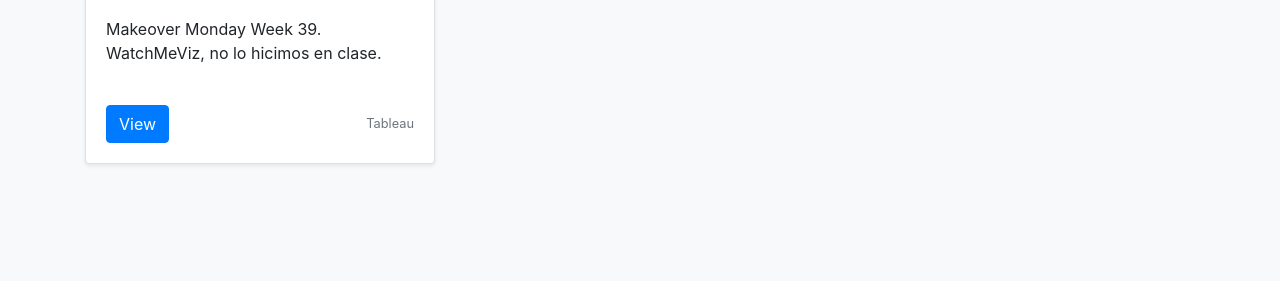
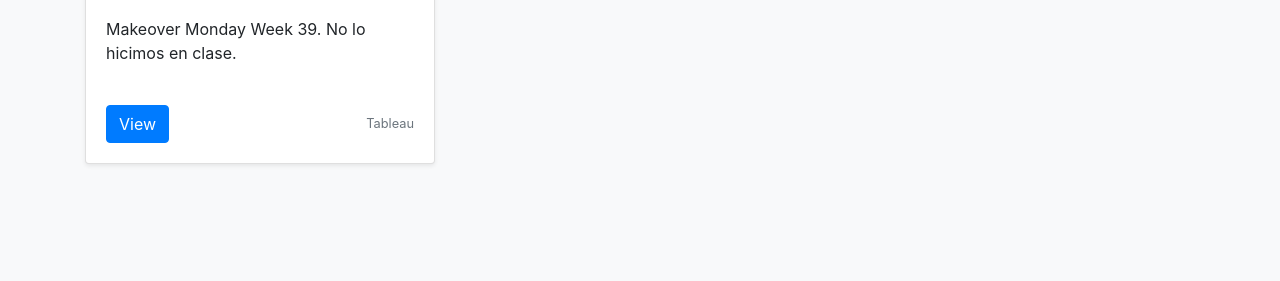
Before and after one commit to FedeBrg/infovis, a plain HTML site: page home.html in a window 1280 px wide. Shown: the part 2320-2601 px from the top of the page. Drawn offline with nearby package versions, Linux system fonts and the light colour scheme.

Commit message:
Update home.html

```diff
--- a/home.html
+++ b/home.html
@@ -303,7 +303,7 @@ footer p {
           <div class="card mb-4 shadow-sm">
             <img src="https://raw.githubusercontent.com/FedeBrg/infovis/gh-pages/img/W39.JPG" style="width: 100%; height: 200px">
             <div class="card-body">
-              <p class="card-text">Makeover Monday Week 39. WatchMeViz, no lo hicimos en clase.</p> <br>
+              <p class="card-text">Makeover Monday Week 39. No lo hicimos en clase.</p> <br>
               <div class="d-flex justify-content-between align-items-center">
                 <div class="btn-group">
          		<a class="btn btn-primary" href="https://fedebrg.github.io/infovis/mom39.html">View</a>
```
